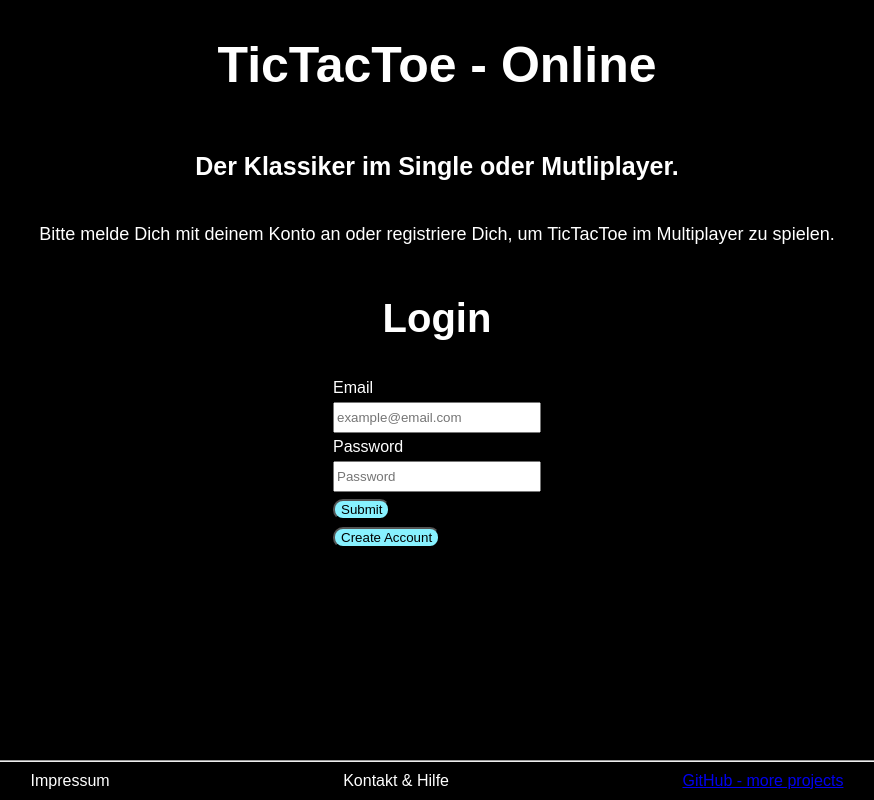
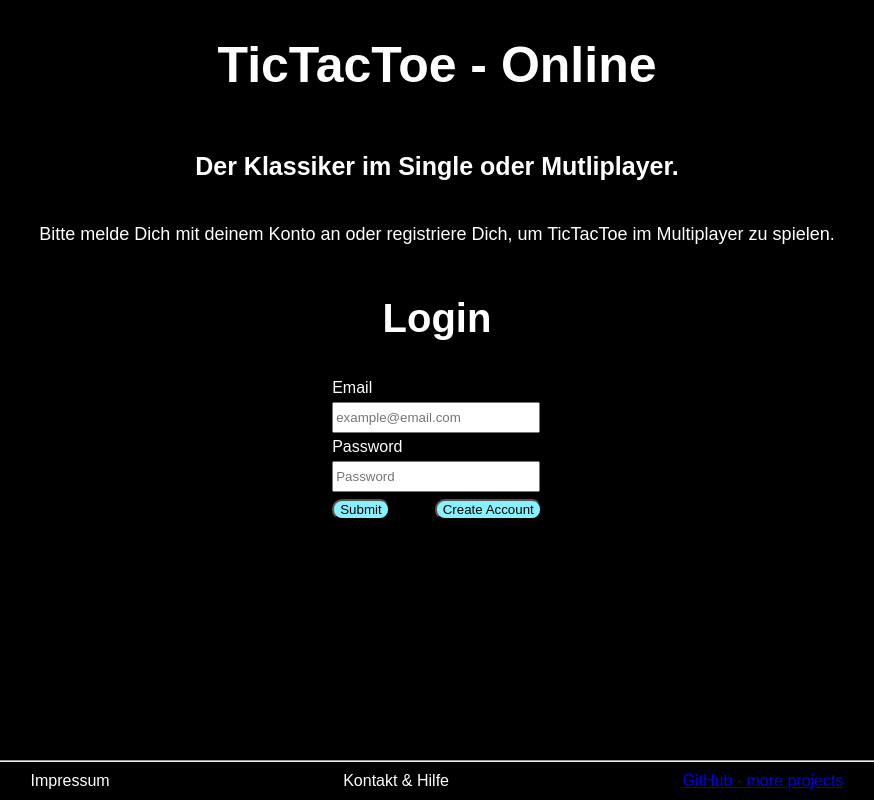
Before and after one commit to jonaspg08/login_test_version, a Vue app in the folder FrontEnd/: page / in a window 1280 px wide. Shown: the whole page, without its empty margins (203-1077 px from the left). Built offline with nearby package versions, Linux system fonts and the light colour scheme.

Commit message:
final styling_2

```diff
--- a/FrontEnd/src/assets/main.css
+++ b/FrontEnd/src/assets/main.css
@@ -107,3 +107,10 @@ hr {
   position: fixed;
   gap: 13px
 }
+
+.header {
+  display: flex;
+  justify-content: space-evenly;
+  align-items: flex-end;
+  gap: 45px;
+}
--- a/FrontEnd/src/components/Login.vue
+++ b/FrontEnd/src/components/Login.vue
@@ -16,8 +16,8 @@ const useStore = useCounterStore();
       Password
     </label>
     <input type="password" v-model="useStore.userFormData.password" required placeholder="Password" />
-    <button @click.prevent="useStore.login">Submit</button>
     <div class="header">
+      <button @click.prevent="useStore.login">Submit</button>
       <button @click.prevent="useStore.overlayLogin = true">Create Account</button>
     </div>
   </form>
```
